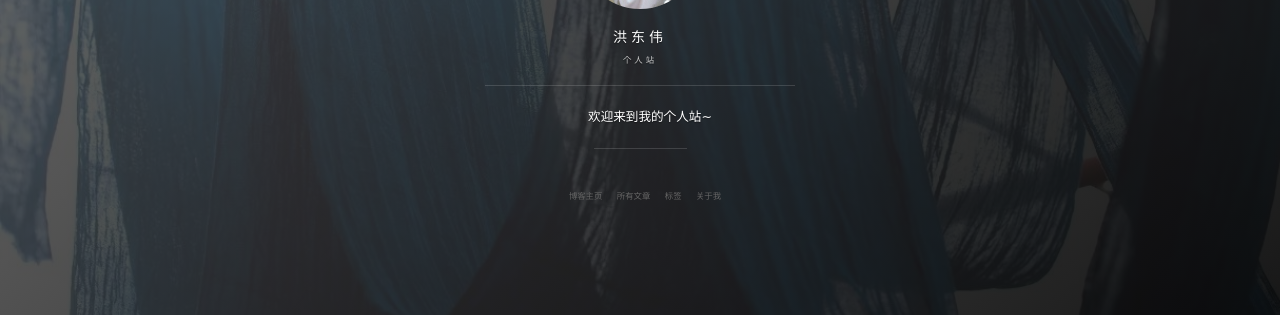
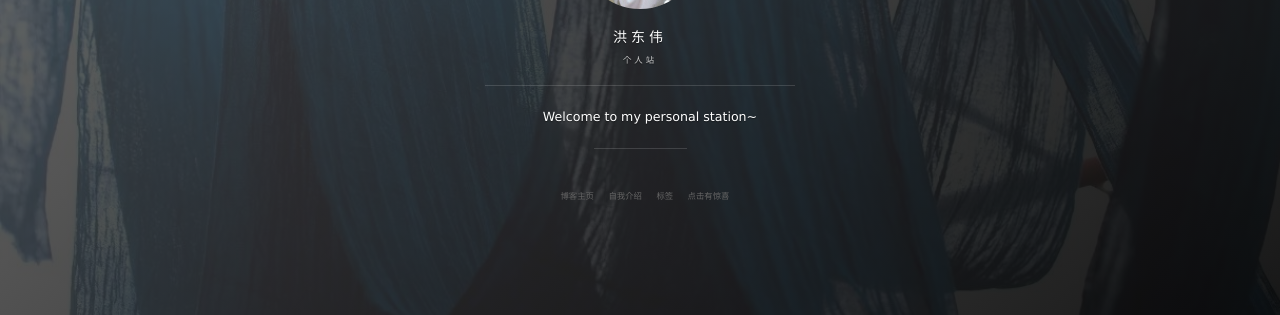
Before and after one commit to youarestrict/youarestrict.github.io, a Jekyll site: the page built from index.html, in a window 1280 px wide. Shown: the part 399-714 px from the top of the page. Built offline with Jekyll 4.4.1, drawn with Linux system fonts in a browser that asks for light colours; nearby versions of some CDN libraries; the list of posts is cut into pages by our own code; comment, search, counter and statistics services are not loaded.

Commit message:
Update _config.yml

```diff
--- a/_config.yml
+++ b/_config.yml
@@ -1,7 +1,7 @@
 # Basic
 title: 洪东伟
 subtitle: 个人站
-description: 欢迎来到我的个人站~
+description: Welcome to my personal station~
 # 头像里面的标题
 avatarTitle: leopardpan
 # 头像里面的描述
@@ -57,9 +57,9 @@ blog_button:
 
 # Navigation buttons in the front page.s
 nav:
-    - {title: 所有文章, description: archive, url: '/archive'}
+    - {title: 自我介绍, description: archive, url: '/archive'}
     - {title: 标签, description: tags, url: '/tags'}
-    - {title: 关于我, description: about, url: '/about'}
+    - {title: 点击有惊喜, description: about, url: '/about'}
 
 
 # Pagination
```
